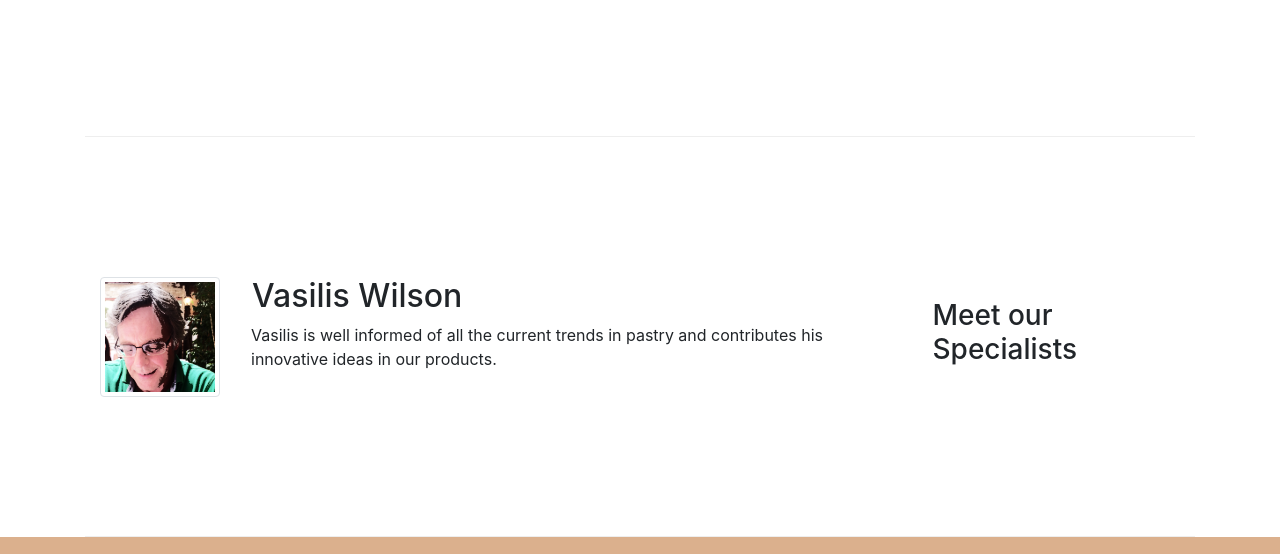
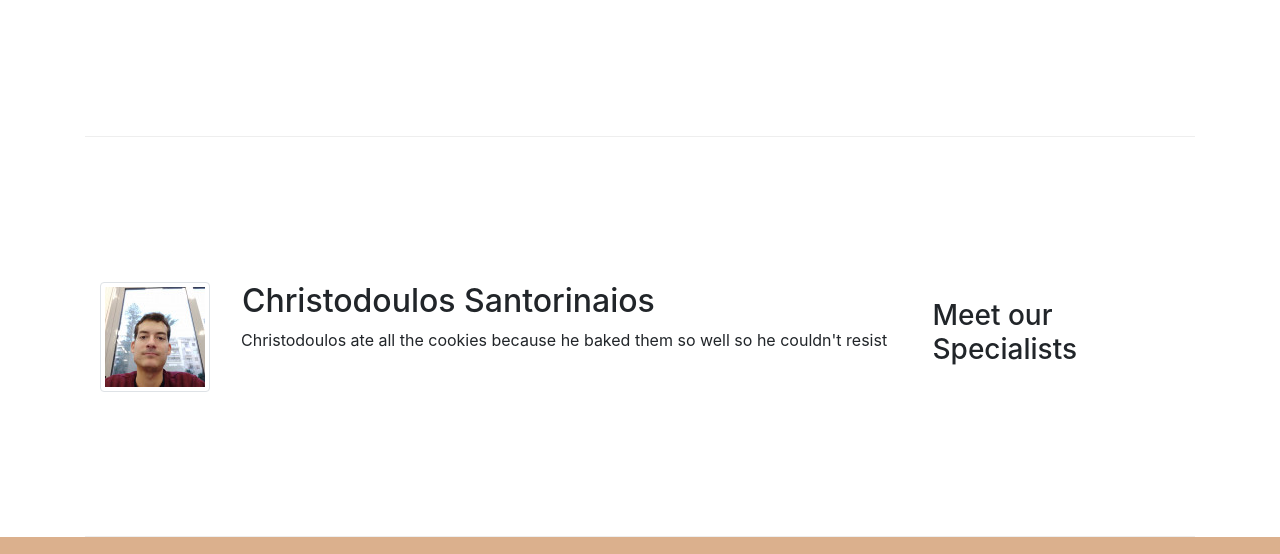
Before and after one commit to csantor/leChocolat, a website: page index.html in a window 1280 px wide. Shown: the part 1398-1952 px from the top of the page. Drawn offline with nearby package versions, Linux system fonts and the light colour scheme.

Commit message:
csant final site

```diff
--- a/index.html
+++ b/index.html
@@ -221,12 +221,11 @@
                             </div>
                         </div>
                         <div class="carousel-item">
-                            <img src="images/cartoonVasilis.png" alt="Vasilis Wilson">
+                            <img src="images/csant.jpg" alt="csant">
                             <div class="carousel-caption d-none d-sm-block">
-                                <h2>Vasilis Wilson
+                                <h2>Christodoulos Santorinaios
                                 </h2>
-                                <p class="col d-none d-sm-block">Vasilis is well informed of all the current
-                                    trends in pastry and contributes his innovative ideas in our products.
+                                <p class="col d-none d-sm-block">Christodoulos ate all the cookies because he baked them so well so he couldn't resist
                                 </p>
                             </div>
                         </div>
@@ -306,12 +305,11 @@
             </div>
             <div class="col-sm col-md">
                 <div class="media">
-                    <img class="d-flex mr-3 img-thumbnail align-self-center" src="images/cartoonVasilis.png"
-                        alt="Vasilis Wilson">
+                    <img class="d-flex mr-3 img-thumbnail align-self-center" src="images/csant.jpg"
+                        alt="csant">
                     <div class="media-body">
-                        <h2 class="ml-3 mt-0">Vasilis Wilson</h2>
-                        <p class="col d-none d-md-block">Vasilis is well informed of all the current
-                            trends in pastry and contributes his innovative ideas in our products.</p>
+                        <h2 class="ml-3 mt-0">Christodoulos Santorinaios</h2>
+                        <p class="col d-none d-md-block">Christodoulos ate all the cookies because he baked them so well so he couldn't resist</p>
                     </div>
                 </div>
             </div>
```
Also changed, not shown: aboutus.html (+3 -3 lines), images/csant.jpg (added).
